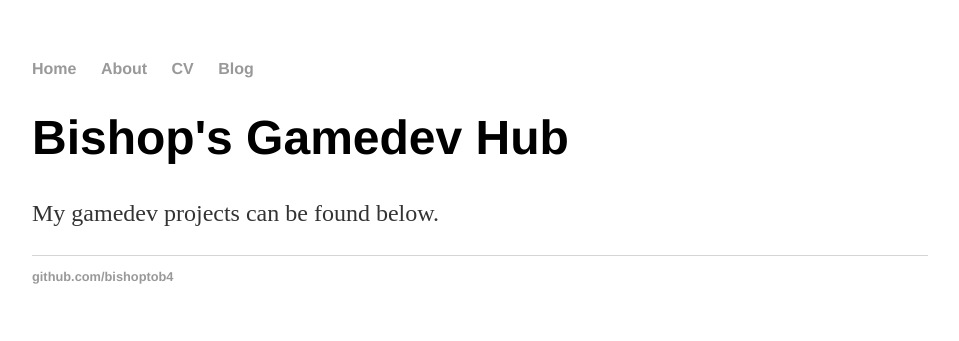
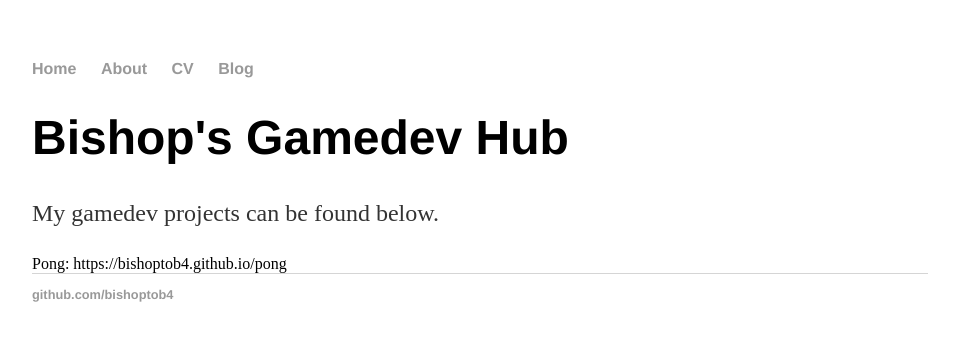
Before and after one commit to BishopToB4/bishoptob4.github.io, a Jekyll site: the page built from index.html, in a window 1280 px wide. Shown: the top 341 px of the page, without its empty margins (160-1119 px from the left). Built offline with Jekyll 4.4.1, drawn with Linux system fonts in a browser that asks for light colours; part of the change alters nothing that is shown.

Commit message:
Update index.html

```diff
--- a/index.html
+++ b/index.html
@@ -6,3 +6,5 @@ title: Bishop's Gamedev Hub
 	<h1>Bishop's Gamedev Hub</h1>
 	<p>My gamedev projects can be found below.</a></p>
 </div><!-- /.blurb -->
+
+Pong: https://bishoptob4.github.io/pong
```
